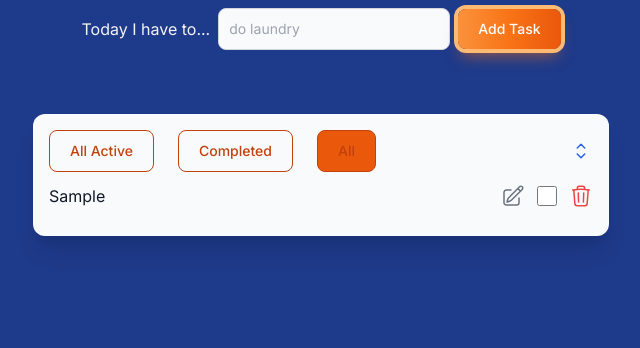
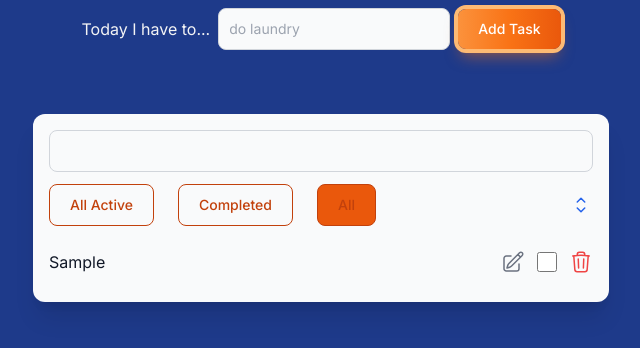
Before and after one commit to VladSava16/ToDoList, a React (Vite) app: page / in a window 1280 px wide. Both pictures are taken after typing "Sample" into the empty fields and a click on the button "Add Task". Shown: the top 348 px of the page, without its empty margins (319-959 px from the left). Built offline with nearby package versions, Linux system fonts and the light colour scheme.

Commit message:
added search field element

```diff
--- /dev/null
+++ b/src/components/SearchBar.jsx
@@ -0,0 +1,13 @@
+import React from 'react'
+
+const SearchBar = () => {
+  return (
+    <div className='searchBar'>
+      <form action="">
+        <input type="text" name="searchInput" id="" className='bg-gray-50 border border-gray-300 text-gray-900 text-sm rounded-lg focus:ring-blue-500 focus:border-blue-500 block w-full p-2.5  dark:bg-gray-700 dark:border-gray-600 dark:placeholder-gray-400 dark:text-white dark:focus:ring-blue-500 dark:focus:border-blue-500'/>
+      </form>
+    </div>
+  )
+}
+
+export default SearchBar
--- a/src/components/Todolist.jsx
+++ b/src/components/Todolist.jsx
@@ -2,6 +2,7 @@ import React, { useState } from 'react'
 import ToDoItem from './ToDoItem';
 import ListHeader from './ListHeader';
 import InputHeader from './InputHeader';
+import SearchBar from './SearchBar';
 
 const Todolist = () => {
 
@@ -83,36 +84,33 @@ const Todolist = () => {
   if(items.length > 0){
     switch(filterBy){
       case 0: fullListRender =
-        <div className={`flex flex-col items-center justify-center w-full max-w-2xl mx-auto px-4`}>
-          <ul className='max-w-xl w-full bg-gray-50 rounded-xl shadow-xl p-4'>
+        <ul className='max-w-xl w-full bg-gray-50 rounded-xl shadow-xl p-4 flex flex-col gap-3'>
+          <SearchBar />
           <ListHeader sortOrder={sortOrder} handleSortOrderChange={handleSortOrderChange} handleFilterBy={handleFilterBy} filterByStatus={filterBy}/>
           {items.map((item, index) => (
             <ToDoItem key={index} task={item} onRemove={handleRemove} onCompletion={handleComplete} onSubmitEdit={handleEdit}/>
           ))}
         </ul>
-        </div>
         break;
       case 1: fullListRender =
-        <div className={`flex flex-col items-center justify-center w-full max-w-2xl mx-auto px-4`}>
-          <ul className='max-w-xl w-full bg-gray-50 rounded-xl shadow-xl p-4'>
+        <ul className='max-w-xl w-full bg-gray-50 rounded-xl shadow-xl p-4 flex flex-col gap-3'>
+          <SearchBar />
           <ListHeader sortOrder={sortOrder} handleSortOrderChange={handleSortOrderChange} handleFilterBy={handleFilterBy} filterByStatus={filterBy}/>
           {items.map((item, index) => {
             if(!item.completed)
               return <ToDoItem key={index} task={item} onRemove={handleRemove} onCompletion={handleComplete} onSubmitEdit={handleEdit}/>
           })}
         </ul>
-        </div>
         break;
       case 2: fullListRender =
-        <div className={`flex flex-col items-center justify-center w-full max-w-2xl mx-auto px-4`}>
-          <ul className='max-w-xl w-full bg-gray-50 rounded-xl shadow-xl p-4'>
+        <ul className='max-w-xl w-full bg-gray-50 rounded-xl shadow-xl p-4 flex flex-col gap-3'>
+          <SearchBar />
           <ListHeader sortOrder={sortOrder} handleSortOrderChange={handleSortOrderChange} handleFilterBy={handleFilterBy} filterByStatus={filterBy}/>
           {items.map((item, index) => {
             if(item.completed)
               return <ToDoItem key={index} task={item} onRemove={handleRemove} onCompletion={handleComplete} onSubmitEdit={handleEdit}/>
           })}
         </ul>
-        </div>
         break;
     }
   }
@@ -120,9 +118,11 @@ const Todolist = () => {
   return (
     <div className='grid grid-cols-1 m-2 text-zinc-100 gap-8'>
       <InputHeader handleSubmit={handleSubmit} handleChange={handleChange} inputValue={inputValue}/>
+      <div className={`flex flex-col items-center justify-center w-full max-w-2xl mx-auto px-4`}>
         {
         fullListRender
         }
+      </div>
     </div>
   )
 }
```
Lines whose indentation alone changed are shown as unchanged.
